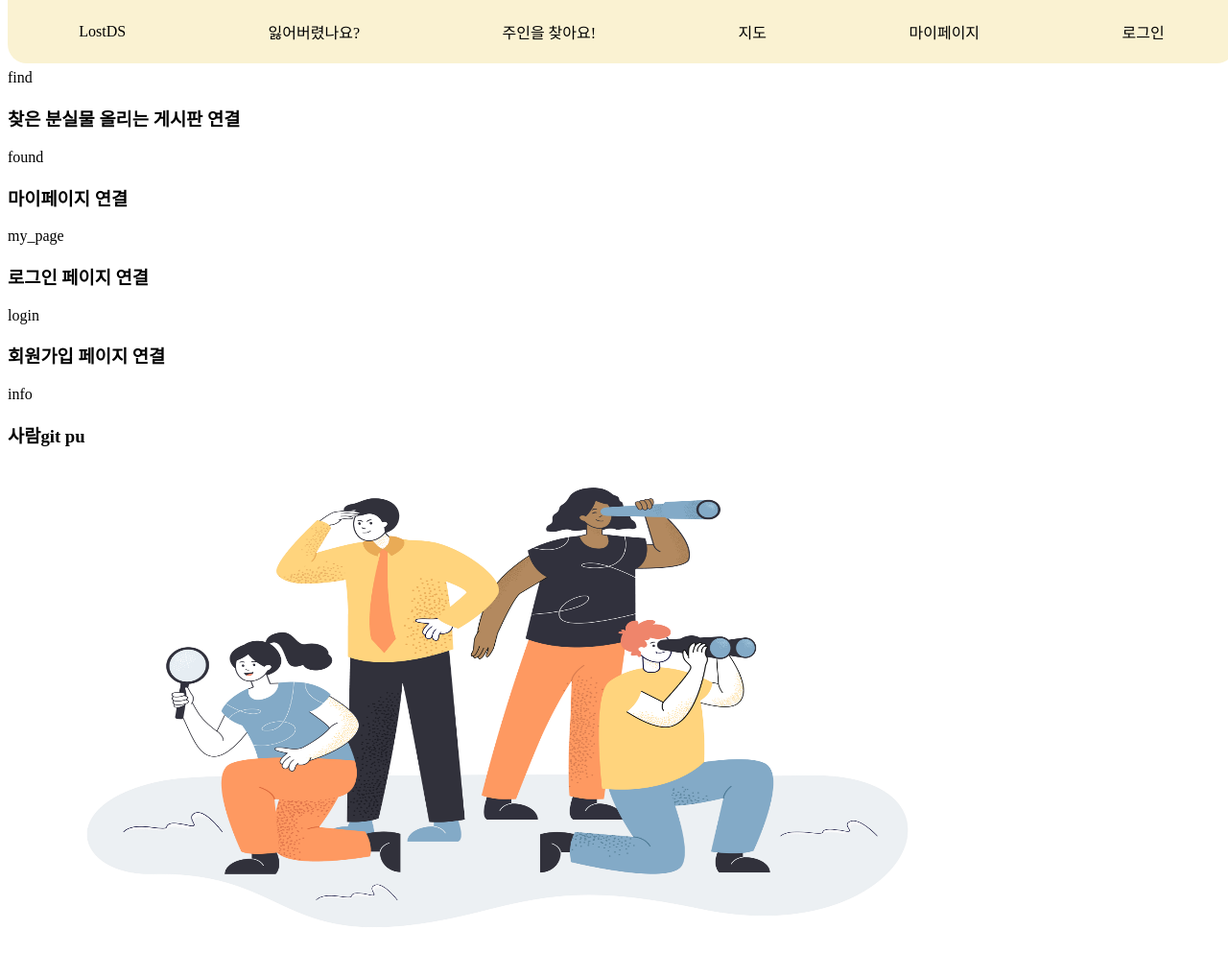
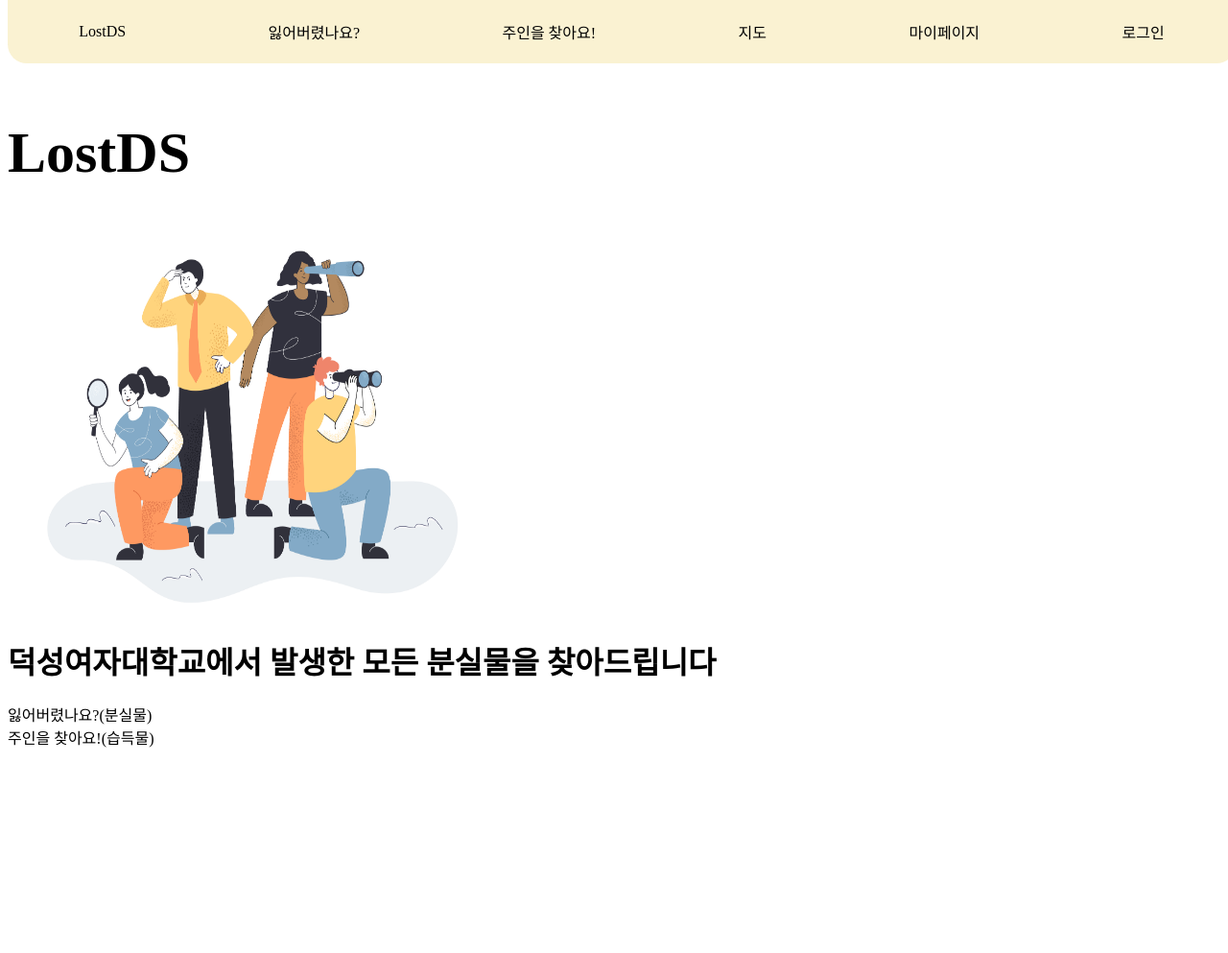
Before and after one commit to 2023-DSWU-Internet-Programming-Project/LostDS, a Django app: template project/main/templates/main/connect.html in a window 1280 px wide. Shown: the whole page at 96% size. After the commit the page ends 779 px from the top, so only its background shows below. Run offline with Django 4.2, Linux system fonts and the light colour scheme; the template is opened without the code that fills it, so the values that code supplies are empty; some web fonts are replaced.

Commit message:
메인 페이지에 필요한 기능 구현(링크 연결, 기본 문구 및 폰트 설정)

```diff
--- a/project/main/templates/main/connect.html
+++ b/project/main/templates/main/connect.html
@@ -1,22 +1,21 @@
 {% extends 'main/nav.html' %}
-
+{% load static %}
 
 {% block content %}
+<head>
+    <meta charset="UTF-8">
+    <title>LostDS</title>
+    <link rel="stylesheet" href="{% static 'main/css/main.css' %}" media="screen">
+</head>
+<body>
 
-<body>
-    <h3>분실물 찾는 게시판 연결</h3>
-        <a href="{% url 'find' %}">find</a>
-    <h3>찾은 분실물 올리는 게시판 연결</h3>
-        <a href="{% url 'found' %}">found</a>
-    <h3>마이페이지 연결</h3>
-        <a href="">my_page</a>
-    <h3>로그인 페이지 연결</h3>
-        <a href="{% url 'login' %}">login</a>
-    <h3>회원가입 페이지 연결</h3>
-        <a href="{% url 'info' %}">info</a>
-    <h3>사람git pu</h3>
-        <img src="/static/main/ppl.jpg" alt="학교 전경" width="1000" height="500">
+        <h2> abffsss</h2><!--해결-->
+        <h2 style="font-family:'PuradakGentleGothicR'; font-size:60px;">LostDS</h2>
+        <img src="/static/main/ppl.jpg" alt="일러스트" width="500" height="400">
+        <h1>덕성여자대학교에서 발생한 모든 분실물을 찾아드립니다</h1>
+        <a href="{% url 'find' %}">잃어버렸나요?(분실물)</a>
+        <a href="{% url 'found' %}">주인을 찾아요!(습득물)</a>
+
+{% endblock %}
 </body>
-{% endblock %}
-
 </html>
--- a/project/main/templates/main/nav.html
+++ b/project/main/templates/main/nav.html
@@ -1,5 +1,4 @@
 {% load static %}
-
 
 <!DOCTYPE html>
 <html lang="en">
@@ -16,7 +15,7 @@
     <div style="display: flex; flex-direction: column;">
     <navigation class="nav">
         <a href='/' class='main'>LostDS</a>
-        <a href="{% url 'find' %}"" class='item'>잃어버렸나요?</a>
+        <a href="{% url 'find' %}" class='item'>잃어버렸나요?</a>
         <a href="{% url 'found' %}" class='item'>주인을 찾아요!</a>
         <a href='https://map.naver.com/p/search/%EB%8D%95%EC%84%B1%EC%97%AC%EC%9E%90%EB%8C%80%ED%95%99%EA%B5%90?c=15.00,0,0,0,dh' class='item'>지도</a>
         <a href='' class='item'>마이페이지</a>
```
Also changed, not shown: project/main/static/main/css/main.css (added).
